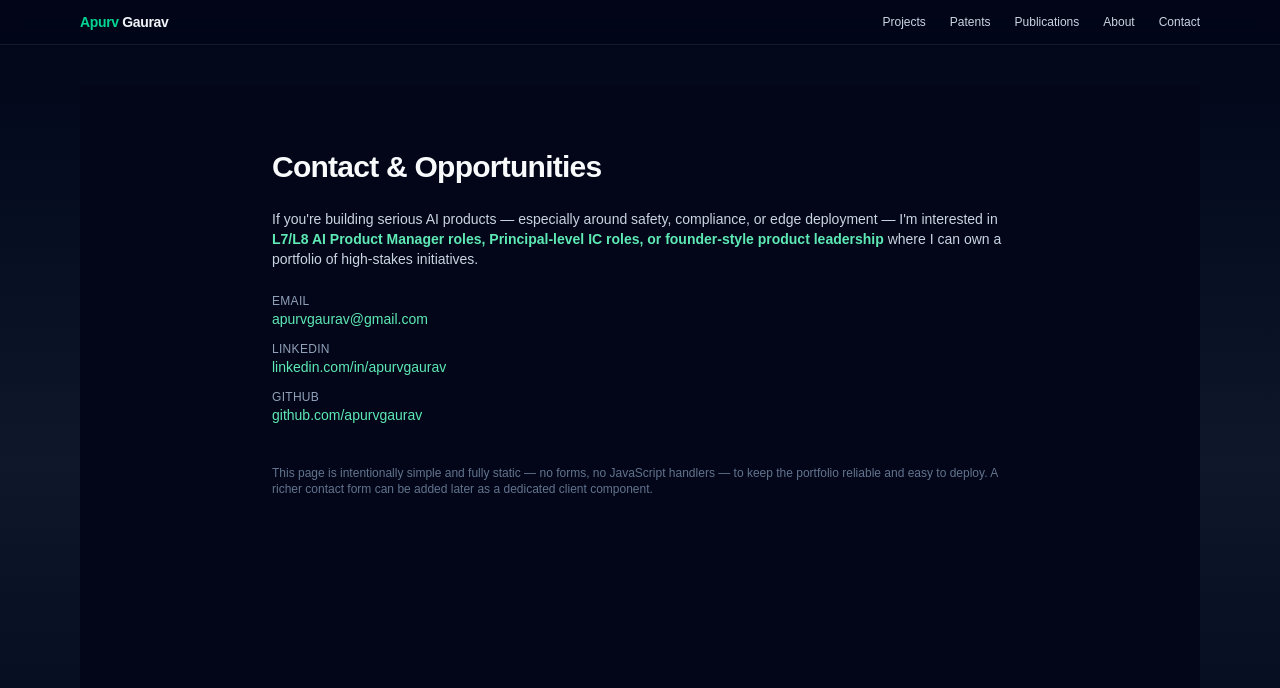
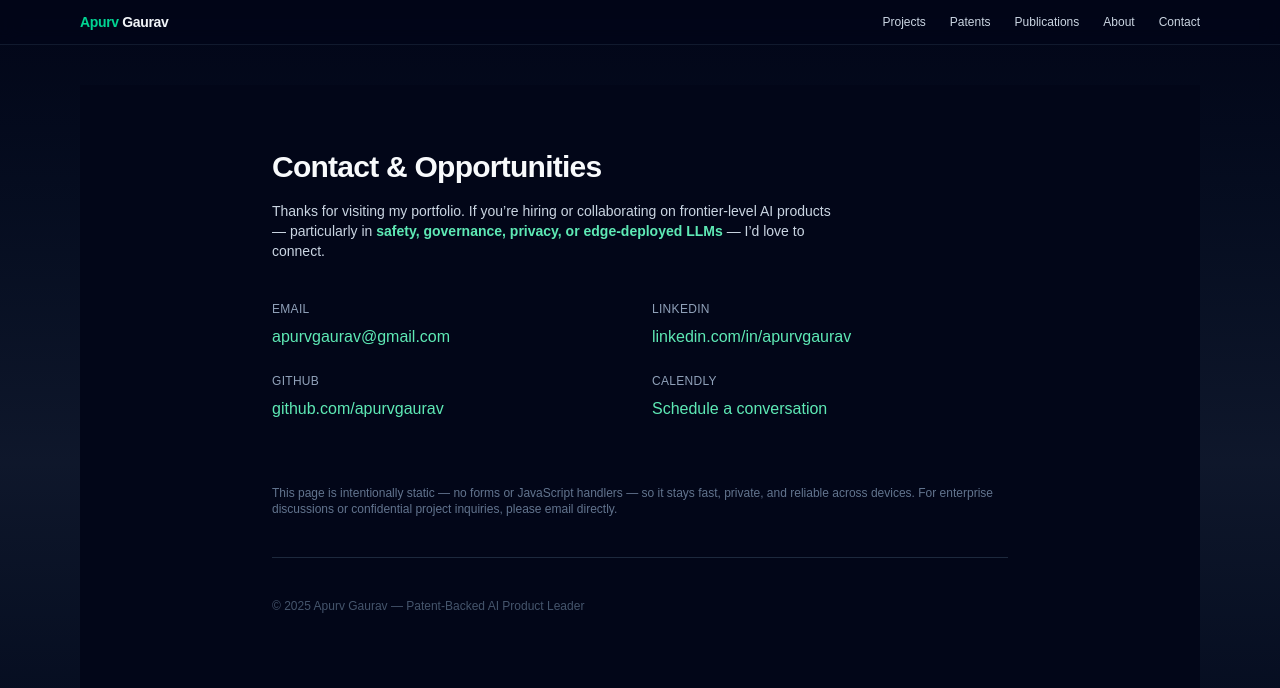
Before and after one commit to apurvgaurav/apurv-portfolio, a Next.js app: page /contact in a window 1280 px wide. Shown: the top 688 px of the page. Built offline with nearby package versions, Linux system fonts and the light colour scheme.

Commit message:
Update page.tsx

```diff
--- a/app/contact/page.tsx
+++ b/app/contact/page.tsx
@@ -4,23 +4,25 @@ import Link from "next/link";
 export default function ContactPage() {
   return (
     <main className="min-h-screen bg-slate-950 text-slate-50">
-      <div className="mx-auto max-w-3xl px-4 py-16 space-y-6">
-        <h1 className="text-3xl font-semibold tracking-tight">
-          Contact & Opportunities
-        </h1>
+      <div className="mx-auto max-w-3xl px-4 py-16 space-y-10">
+        {/* Hero */}
+        <div className="space-y-4">
+          <h1 className="text-3xl font-semibold tracking-tight">
+            Contact & Opportunities
+          </h1>
+          <p className="text-sm text-slate-300 max-w-xl">
+            Thanks for visiting my portfolio. If you’re hiring or collaborating
+            on frontier-level AI products — particularly in{" "}
+            <span className="font-semibold text-emerald-300">
+              safety, governance, privacy, or edge-deployed LLMs
+            </span>{" "}
+            — I’d love to connect.
+          </p>
+        </div>
 
-        <p className="text-sm text-slate-300">
-          If you&apos;re building serious AI products — especially around safety,
-          compliance, or edge deployment — I&apos;m interested in{" "}
-          <span className="font-semibold text-emerald-300">
-            L7/L8 AI Product Manager roles, Principal-level IC roles, or
-            founder-style product leadership
-          </span>{" "}
-          where I can own a portfolio of high-stakes initiatives.
-        </p>
-
-        <div className="space-y-3 text-sm">
-          <div>
+        {/* Contact Methods */}
+        <div className="grid gap-6 sm:grid-cols-2">
+          <div className="space-y-2">
             <div className="text-xs uppercase tracking-wide text-slate-400">
               Email
             </div>
@@ -32,7 +34,7 @@ export default function ContactPage() {
             </Link>
           </div>
 
-          <div>
+          <div className="space-y-2">
             <div className="text-xs uppercase tracking-wide text-slate-400">
               LinkedIn
             </div>
@@ -45,7 +47,7 @@ export default function ContactPage() {
             </Link>
           </div>
 
-          <div>
+          <div className="space-y-2">
             <div className="text-xs uppercase tracking-wide text-slate-400">
               GitHub
             </div>
@@ -57,14 +59,32 @@ export default function ContactPage() {
               github.com/apurvgaurav
             </Link>
           </div>
+
+          <div className="space-y-2">
+            <div className="text-xs uppercase tracking-wide text-slate-400">
+              Calendly
+            </div>
+            <Link
+              href="https://calendly.com/apurvgaurav/30min"
+              target="_blank"
+              className="text-emerald-300 hover:underline"
+            >
+              Schedule a conversation
+            </Link>
+          </div>
         </div>
 
-        <p className="pt-4 text-xs text-slate-500">
-          This page is intentionally simple and fully static — no forms, no
-          JavaScript handlers — to keep the portfolio reliable and easy to
-          deploy. A richer contact form can be added later as a dedicated client
-          component.
+        {/* Footer note */}
+        <p className="pt-6 text-xs text-slate-500">
+          This page is intentionally static — no forms or JavaScript handlers —
+          so it stays fast, private, and reliable across devices. For enterprise
+          discussions or confidential project inquiries, please email directly.
         </p>
+
+        <div className="pt-10 border-t border-slate-800 text-xs text-slate-600">
+          © {new Date().getFullYear()} Apurv Gaurav — Patent-Backed AI Product
+          Leader
+        </div>
       </div>
     </main>
   );
```
